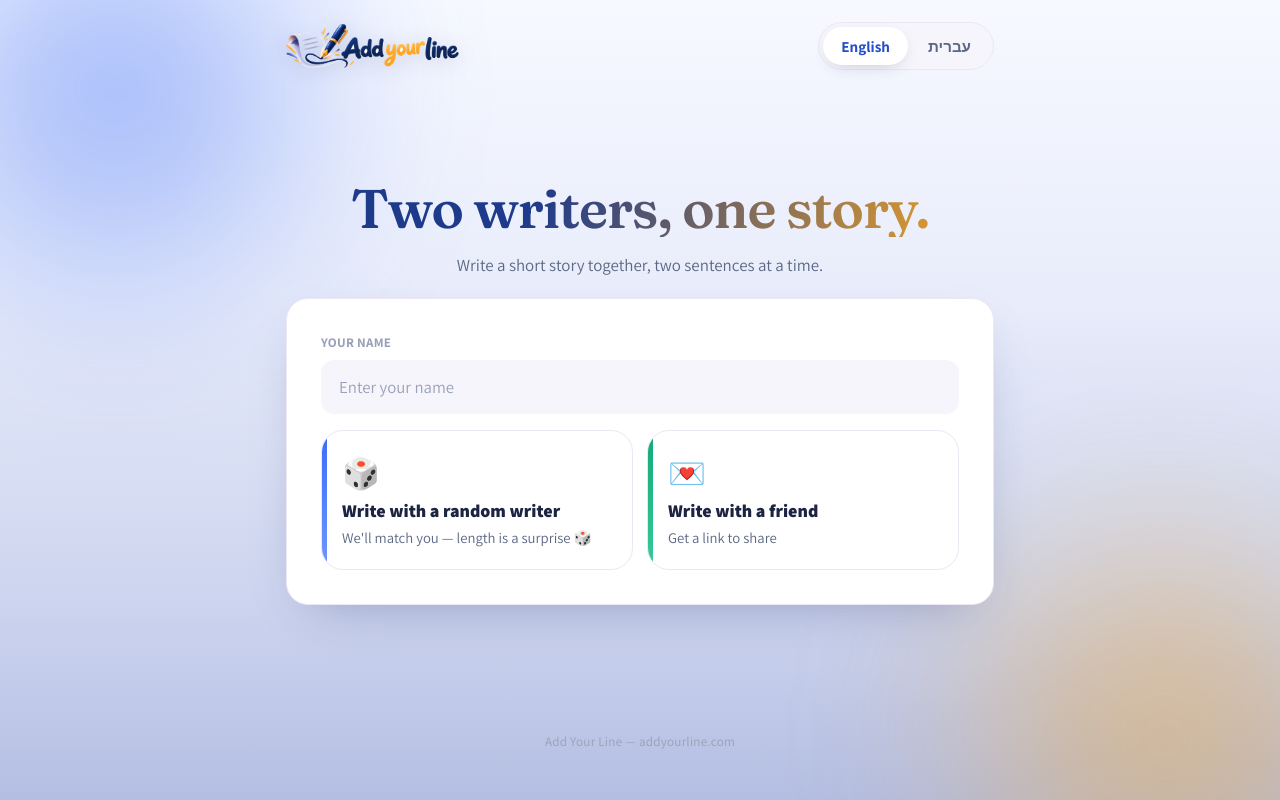
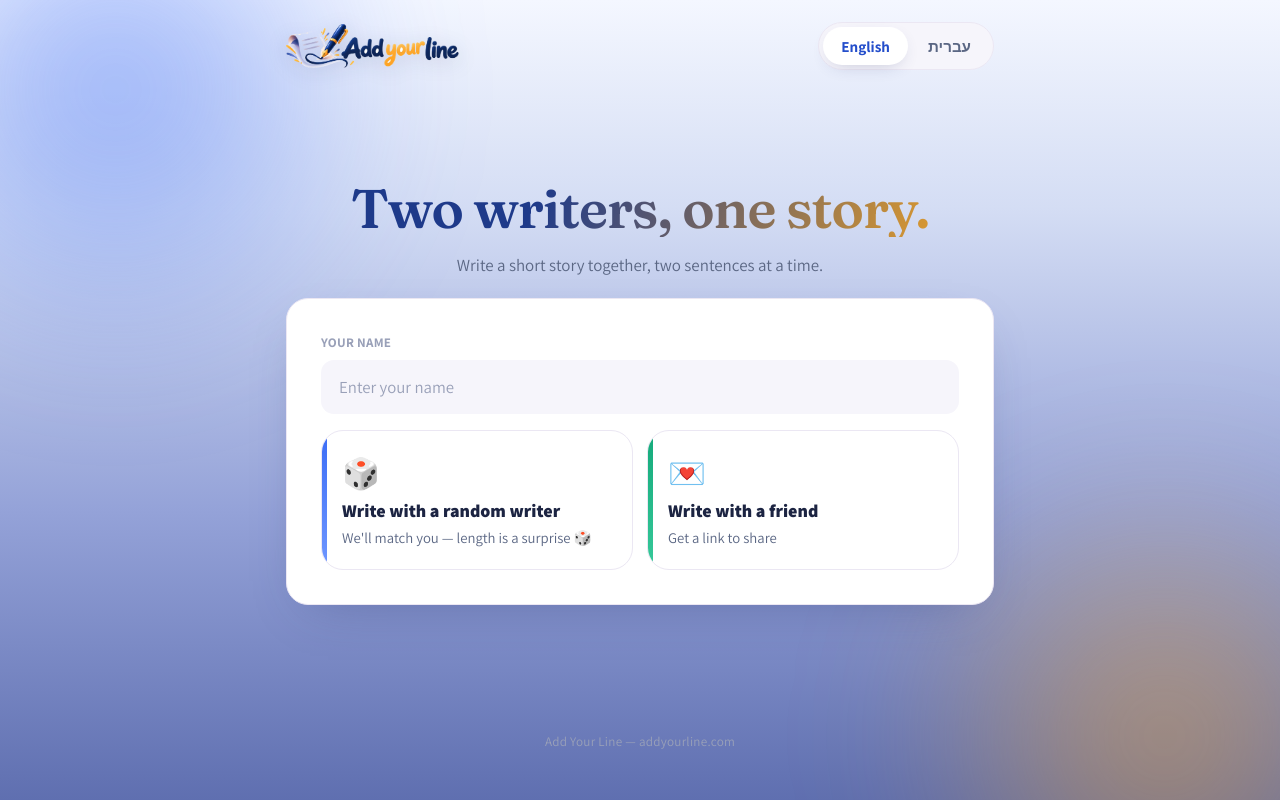
Before and after one commit to shiranzaddik/addyourline, a React (Vite) app in the folder frontend/: page / in a window 1280 px wide. Built offline with nearby package versions, Linux system fonts and the light colour scheme.

Commit message:
Make the background deepening clearly visible (lighter top, deeper bottom)

```diff
--- a/frontend/src/styles/global.css
+++ b/frontend/src/styles/global.css
@@ -47,7 +47,7 @@ body {
   font-family: var(--sans);
   color: var(--ink);
   /* Light around the header/logo at the top, deepening toward the empty areas. */
-  background: linear-gradient(180deg, #f7f9ff 0%, #e9edfb 36%, #cdd5ef 74%, #b4bee2 100%);
+  background: linear-gradient(180deg, #f4f7ff 0%, #d4ddf4 26%, #94a2d8 64%, #5f6fb0 100%);
   background-attachment: fixed;
   -webkit-font-smoothing: antialiased;
   text-rendering: optimizeLegibility;
```
